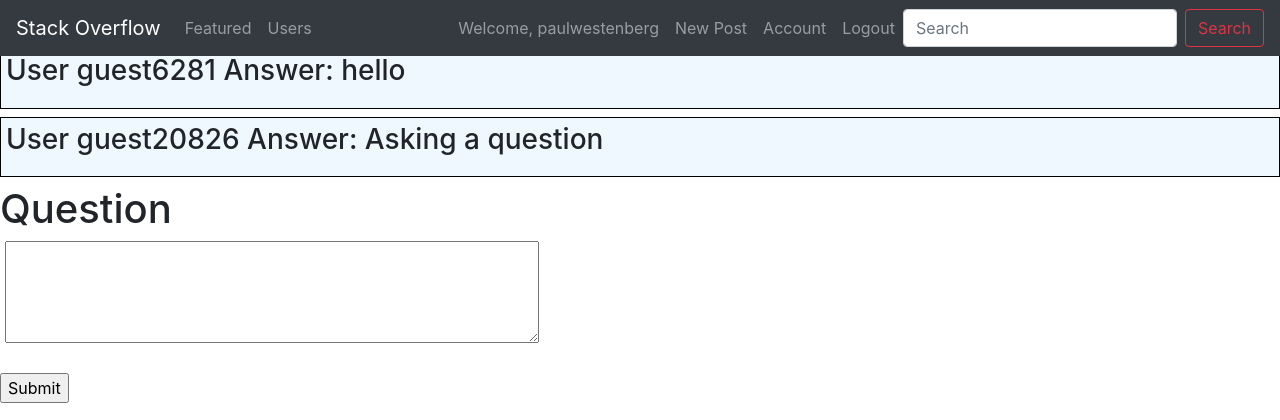
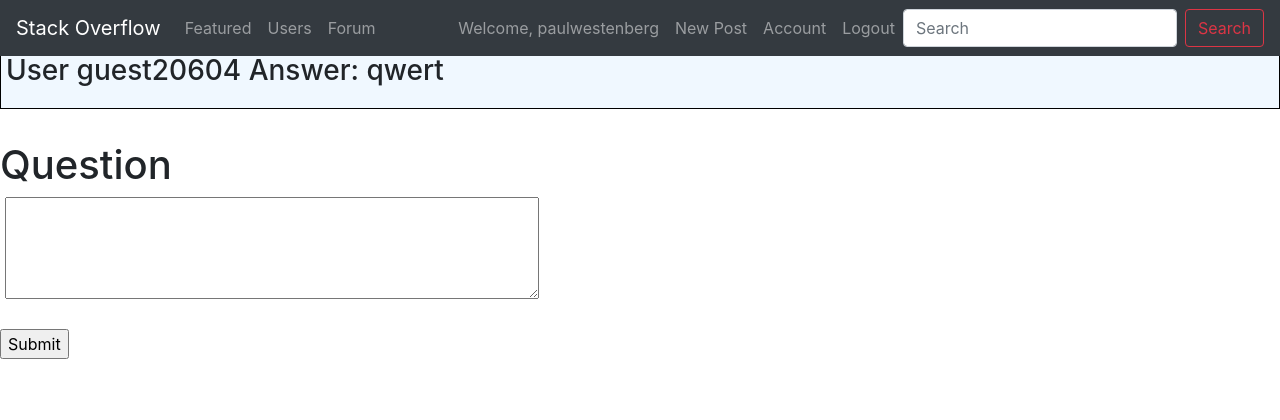
Before and after one commit to RamB98/SOEN-341, a Flask app: page /post in a window 1280 px wide. Shown: the top 420 px of the page. Run offline with Flask 2, Linux system fonts and the light colour scheme; a user stored in the database is signed in; data comes from the database, SQL or seed files in the repository; both versions use the stored data as it was after the commit; some libraries are stand-ins or nearby versions.

Commit message:
Small Refactor-LatestVersion

```diff
--- a/app/models.py
+++ b/app/models.py
@@ -31,10 +31,10 @@ class Post(db.Model):
     id = db.Column(db.Integer(), primary_key=True)
     owner = db.Column(db.Integer(), db.ForeignKey('user.id'))
 
-class Answer(db.Model):
+class Question(db.Model):
     id = db.Column(db.Integer, primary_key=True)
     username = db.Column(db.String(80), unique=True, nullable=False)
-    answer = db.Column(db.String(4048), unique=True, nullable=False)
+    question = db.Column(db.String(4048), unique=True, nullable=False)
 
     def __repr__(self):
-        return f'User {self.username} Answer: {self.answer}'
+        return f'User {self.username} Answer: {self.question}'
--- a/app/routes.py
+++ b/app/routes.py
@@ -2,7 +2,7 @@ from flask import render_template, url_for, flash, redirect, request, abort
 from flask_wtf import form
 from flask_login import login_user, logout_user, login_required
 from . import app
-from app.models import Answer, User
+from app.models import Question, User
 from app.forms import RegisterForm, LoginForm
 from app import db
 import random
@@ -49,16 +49,20 @@ def post():
        value = random.randint(1,30000)
        respons= request.form["nm"]
        guest="guest"+str(value)
-       input1= Answer(username=guest, answer=respons)
+       input1= Question(username=guest, question=respons)
        db.session.add(input1)
        db.session.commit()
        return redirect(url_for('post'))
 
-    else: answers=Answer.query.all()
-    return render_template('post.html',answers=answers)
+    else: question=Question.query.all()
+    return render_template('post.html',question=question)
 
 @app.route("/logout")
 def logout_page():
     logout_user()
     flash("You have been logged out!", category='info')
     return redirect(url_for("home"))
+
+@app.route('/forum')
+def forum_page():
+    return render_template('Forum.html')
--- a/app/templates/base.html
+++ b/app/templates/base.html
@@ -31,6 +31,10 @@
             </li>
             <li class="nav-item">
                 <a class="nav-link" href="">Users</a>
+            </li>
+            <li>
+                <a class="nav-item nav-link" href="{{ url_for('forum_page') }}">Forum</a>
+            </li>
             </ul>
 
             <div class="navbar-nav">
--- a/app/templates/post.html
+++ b/app/templates/post.html
@@ -1,10 +1,11 @@
 {% extends 'base.html' %}
 
 {% block content %}
-{%for Userg in answers %}
+{%for Userg in question %}
 <h1></h1>
 <h3 style="border: solid 1px black;display: block;padding:5px ;padding-bottom:20px;background-color:aliceblue;">{{Userg}}</h3>
 {%endfor%}
+<br>
 <h1>Question</h1>
 <div>
 <form action="#" method="post">
```
Also changed, not shown: app/templates/Forum.html (added, +16 -0 lines), app/stackoverflow.db, 2 other files.
